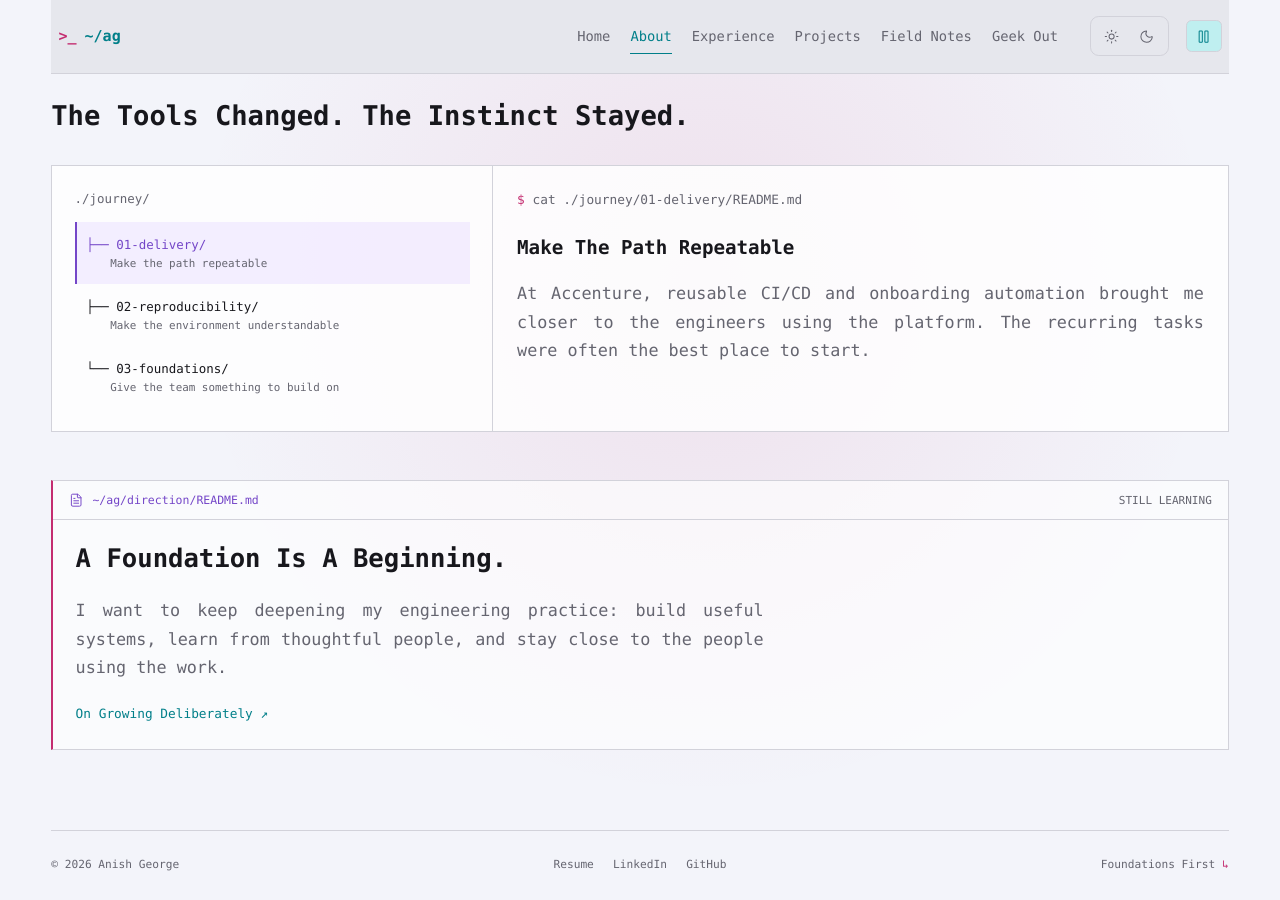
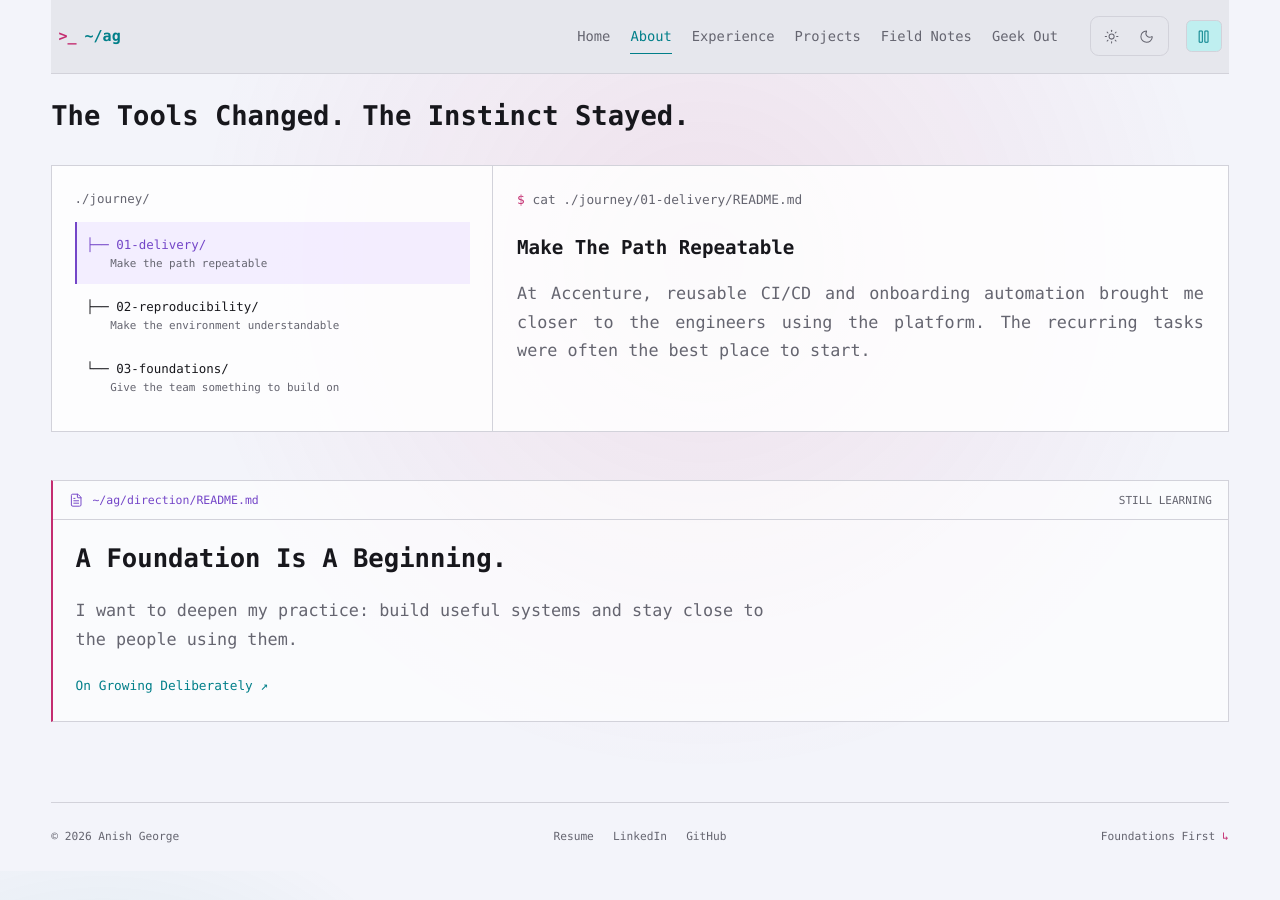
Before and after one commit to ANISHG-26/ANISHG-26.github.io, a Jekyll site: the page built from about.html, in a window 1280 px wide and 900 px high, scrolled down 1897 px. Built offline with Jekyll 4.4.1, drawn with Linux system fonts in a browser that asks for light colours; nearby versions of some CDN libraries; after the commit the page ends 2768 px from its top, so only the background shows below that; some of the changed text lies outside the part shown.

Commit message:
copy: tighten About page descriptions

```diff
--- a/about.html
+++ b/about.html
@@ -79,4 +79,4 @@ permalink: /about/
     </div>
   </div>
 </section>
-<section class="direction-callout" aria-labelledby="direction-title"><div class="terminal-window-bar"><span><i data-lucide="file-text" aria-hidden="true"></i> ~/ag/direction/README.md</span><span class="file-type">STILL LEARNING</span></div><div class="direction-callout-body"><h2 id="direction-title">A Foundation Is A Beginning.</h2><p>I want to keep deepening my engineering practice: build useful systems, learn from thoughtful people, and stay close to the people using the work.</p><a class="text-link" href="{{ '/field-notes/choosing-the-next-chapter-deliberately/' | relative_url }}">On Growing Deliberately ↗</a></div></section>
+<section class="direction-callout" aria-labelledby="direction-title"><div class="terminal-window-bar"><span><i data-lucide="file-text" aria-hidden="true"></i> ~/ag/direction/README.md</span><span class="file-type">STILL LEARNING</span></div><div class="direction-callout-body"><h2 id="direction-title">A Foundation Is A Beginning.</h2><p>I want to deepen my practice: build useful systems and stay close to the people using them.</p><a class="text-link" href="{{ '/field-notes/choosing-the-next-chapter-deliberately/' | relative_url }}">On Growing Deliberately ↗</a></div></section>
```
Also changed, not shown: other parts of about.html (+1 -1 lines), docs/design-contract.md (+6 -0 lines).
